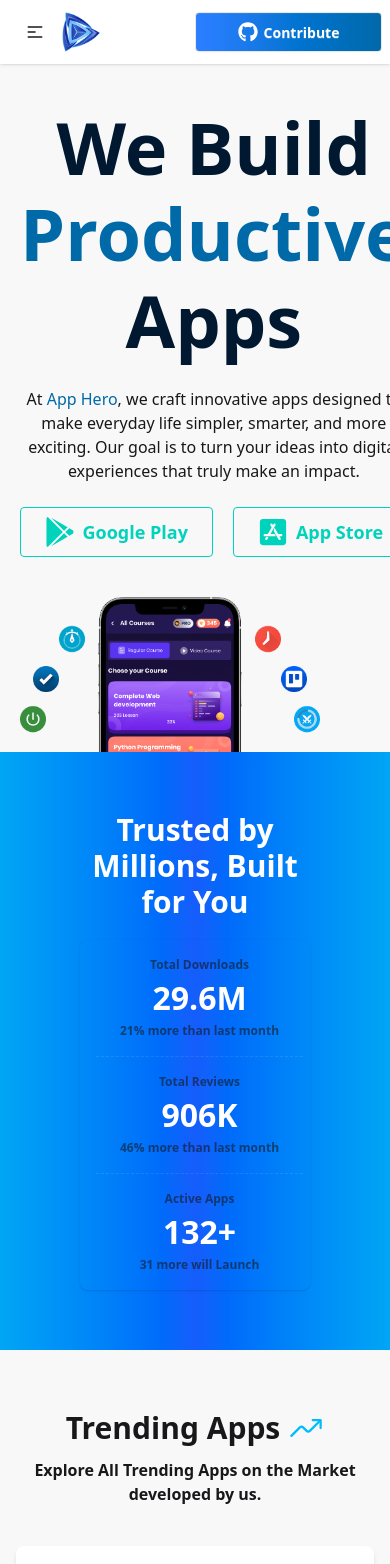
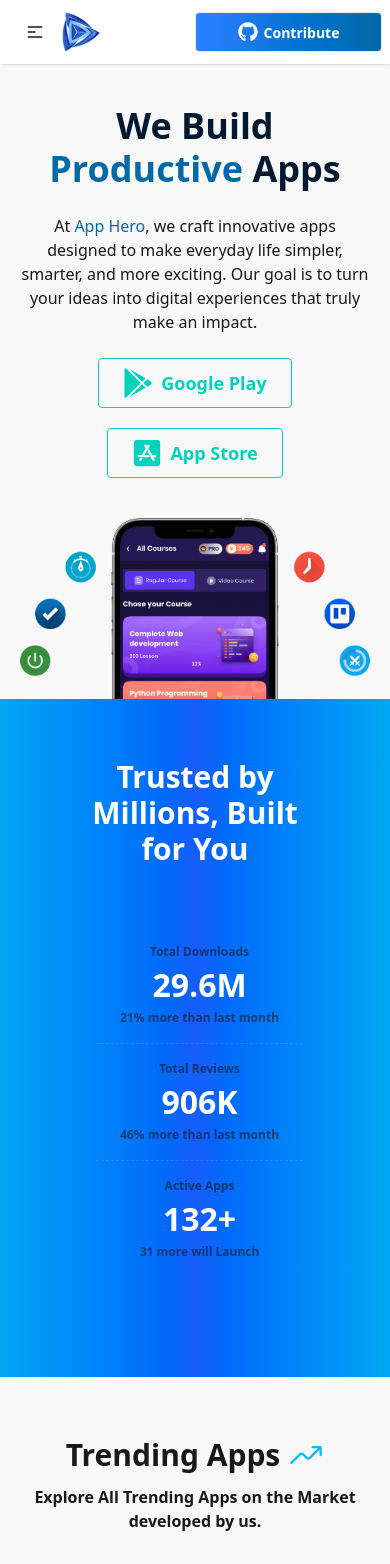
Before and after one commit to suronjit02/AppHero, a React (Vite) app: page / in a window 390 px wide. Shown: the top 1564 px of the page. Built offline with nearby package versions, Linux system fonts and the light colour scheme.

Commit message:
hero section tittle text size responsive

```diff
--- a/src/pages/Home.jsx
+++ b/src/pages/Home.jsx
@@ -18,7 +18,7 @@ const Home = () => {
                 <div className="text-center pt-10 sm:pt-20 md:pt-30">
                     <div className="max-w-2xl">
 
-                        <h1 className="text-7xl font-bold leading-[1.2]
+                        <h1 className="text-4xl sm:text-7xl font-bold leading-[1.2]
                         "><span className='text-[#001931]'>We Build</span>
                             <br />
 
@@ -29,7 +29,7 @@ const Home = () => {
                             At <span className='text-sky-700'>App Hero</span>, we craft innovative apps designed to make everyday life simpler, smarter, and more exciting. Our goal is to turn your ideas into digital experiences that truly make an impact.
                         </p>
 
-                        <div className='flex gap-5 justify-center items-center'>
+                        <div className='flex flex-col sm:flex-row gap-5 justify-center items-center'>
 
                             <button className="btn btn-outline btn-accent text-lg p-6 font-bold">
                                 <a
@@ -62,7 +62,7 @@ const Home = () => {
                             <img
                                 src={heroImg}
                                 alt="Hero"
-                                className="w-[300px] md:w-[500px] lg:w-[900px] "
+                                className="w-full max-w-[900px] mx-auto "
                             />
 
                         </div>
@@ -74,7 +74,7 @@ const Home = () => {
 
                 <h3 className='text-3xl font-bold pb-5'>Trusted by Millions, Built for You</h3>
 
-                <div className="stats stats-vertical sm:stats-horizontal shadow w-full px-4 sm:px-8 md:px-16">
+                <div className="stats stats-vertical sm:stats-horizontal w-full px-4 sm:px-8 md:px-16 py-10">
 
                     <div className="stat place-items-center">
                         <div className="stat-title text-md font-semibold">Total Downloads</div>
@@ -103,7 +103,7 @@ const Home = () => {
 
                 <p className='text-md font-semibold'>Explore All Trending Apps on the Market developed by us.</p>
 
-                <div className="grid sm:grid-cols-2 md:grid-cols-4 gap-6 max-w-6xl mx-auto mt-10">
+                <div className="grid grid-cols-1 sm:grid-cols-2 md:grid-cols-4 gap-6 max-w-6xl mx-auto mt-10">
 
                     {apps.slice(0, 8).map(app => (
                         <div onClick={() => navigate(`/app/${app.id}`)}
```
